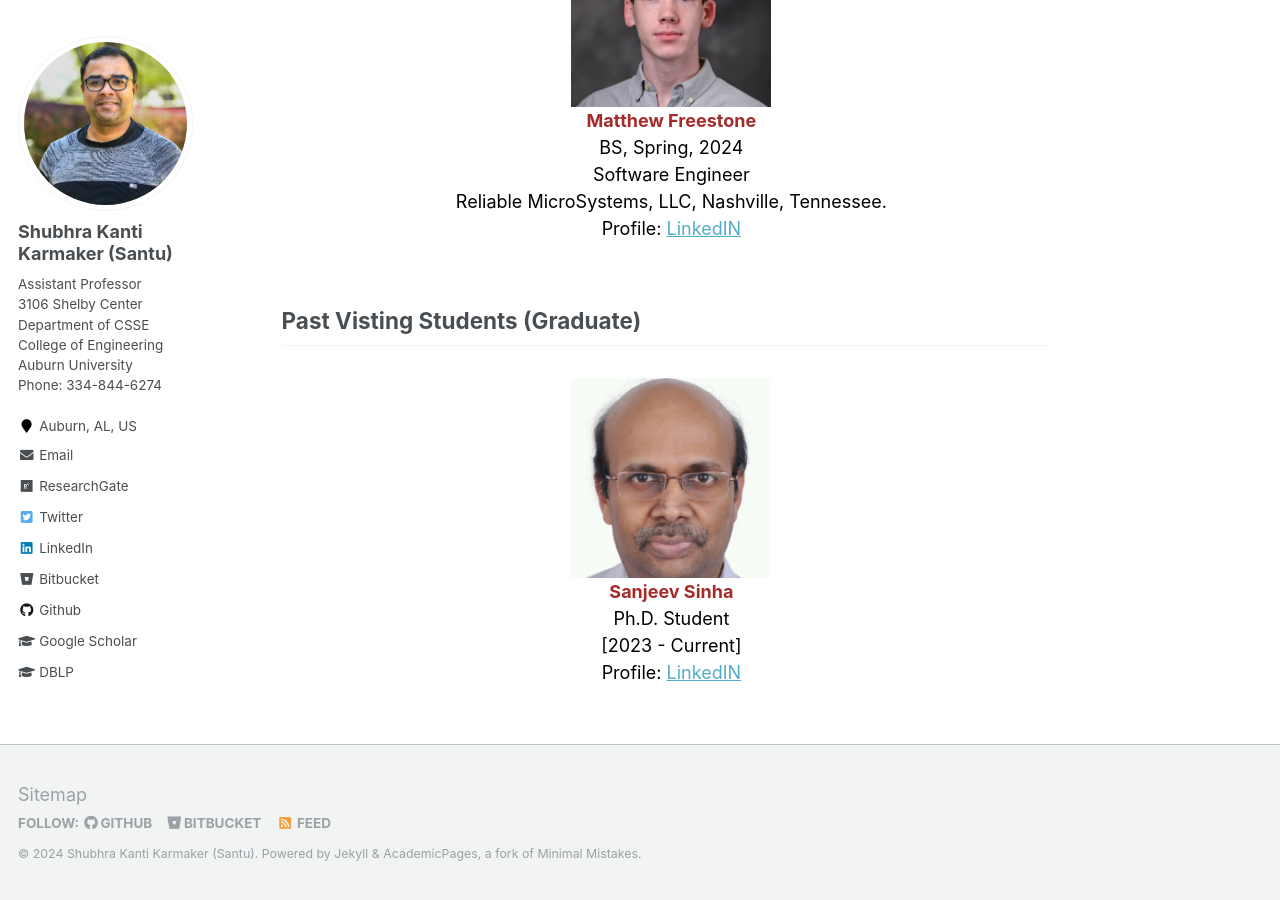
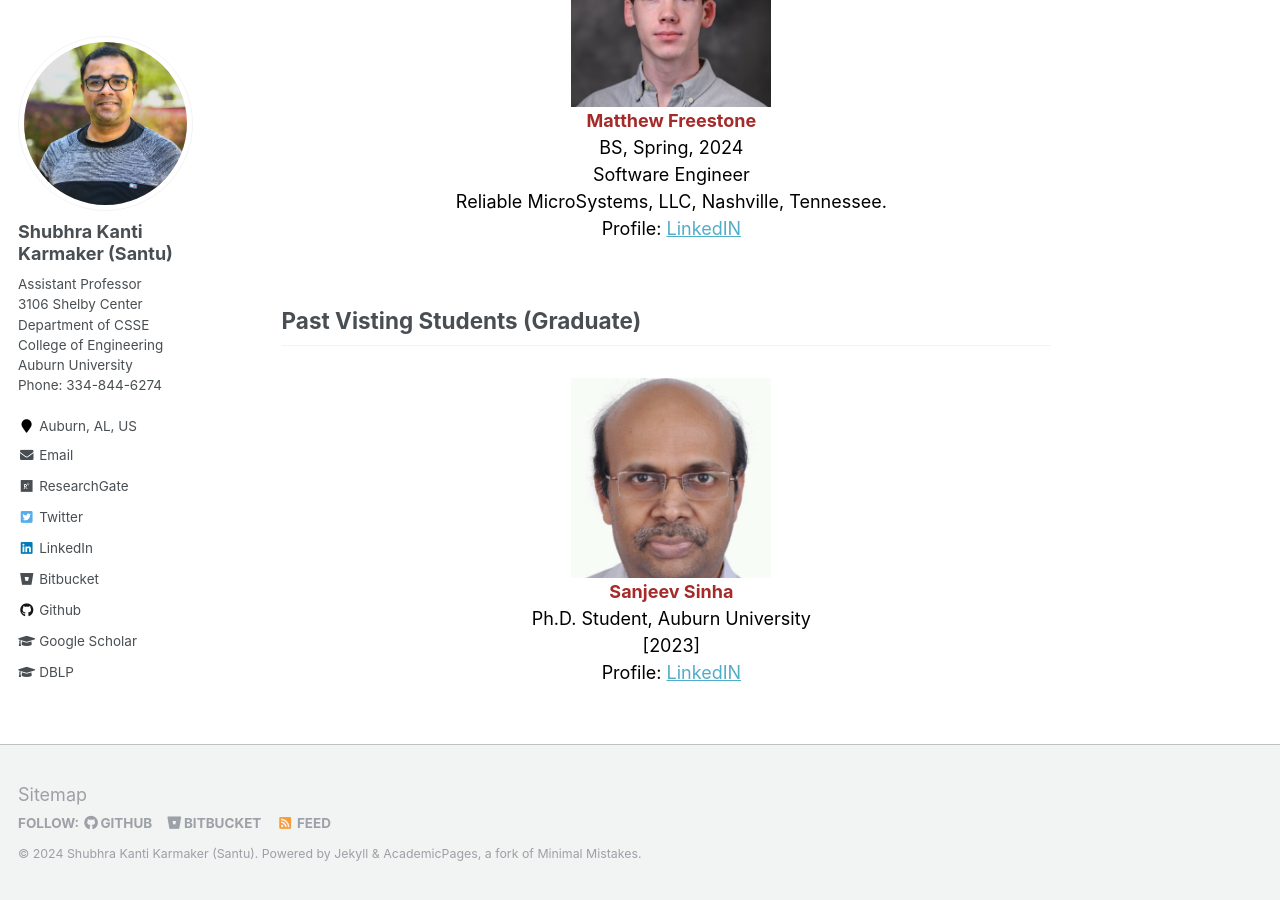
Before and after one commit to karmake2/karmake2.github.io, a Jekyll site: the page built from _pages/students.html, in a window 1280 px wide and 900 px high, scrolled down 2961 px. Built offline with Jekyll 4.4.1, drawn with Linux system fonts in a browser that asks for light colours.

Commit message:
Update students.html

```diff
--- a/_pages/students.html
+++ b/_pages/students.html
@@ -173,8 +173,8 @@ author_profile: true
 		<td class="table__tablenospace" align='center'><img src='/images/students/Sanjeev.png' style='height:200px;;width:200px'><br/>
 			<span style="color:black">
 				<font color="brown" ><b>Sanjeev Sinha</b></font><br/>
-				Ph.D. Student <br/>
-				[2023 - Current]<br/>
+				Ph.D. Student, Auburn University <br/>
+				[2023]<br/>
 				Profile: <a href="https://www.linkedin.com/in/sanjeev-sinha-355a8629/" target="_blank">LinkedIN</a></span></td>
 	</tr>
 </table>
```
